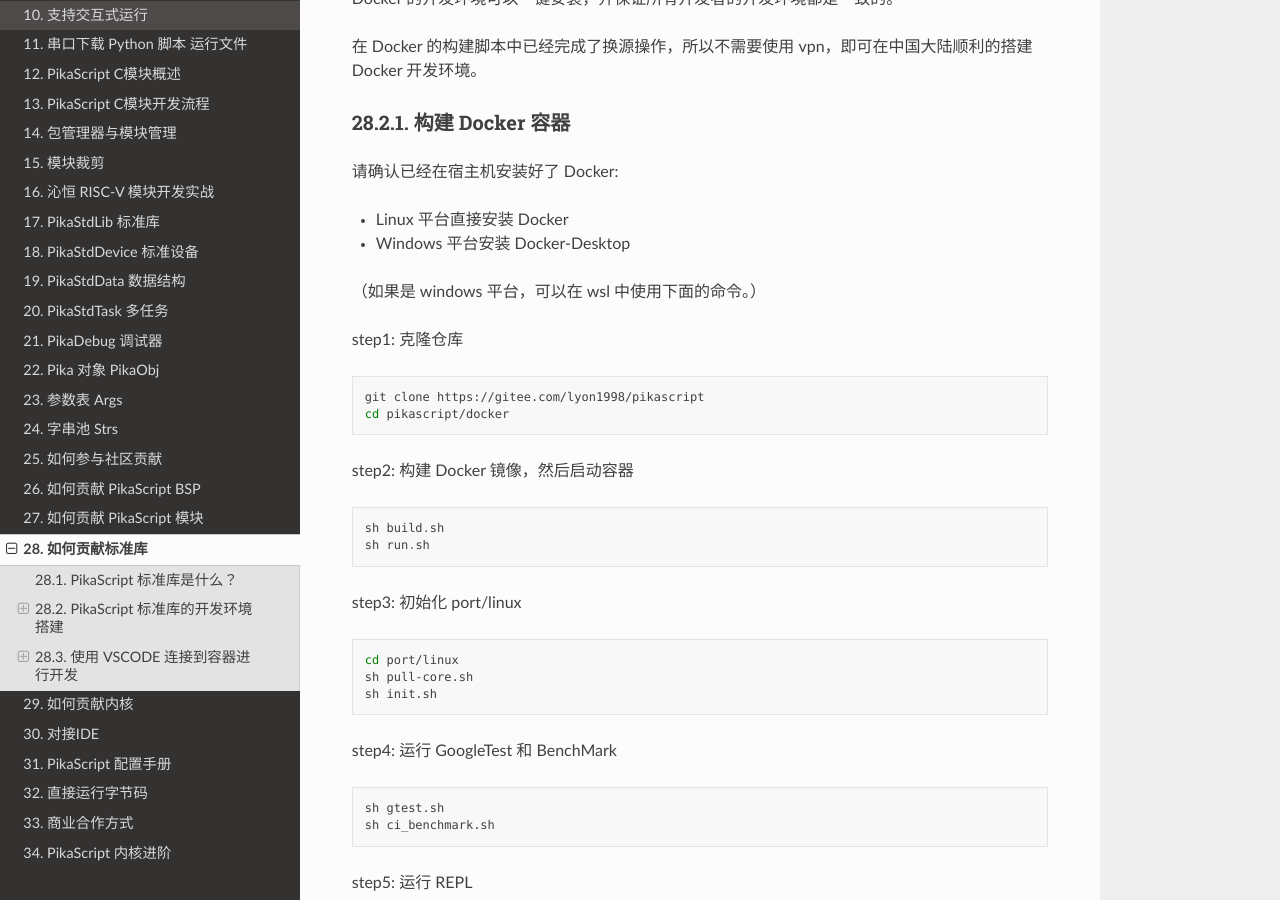
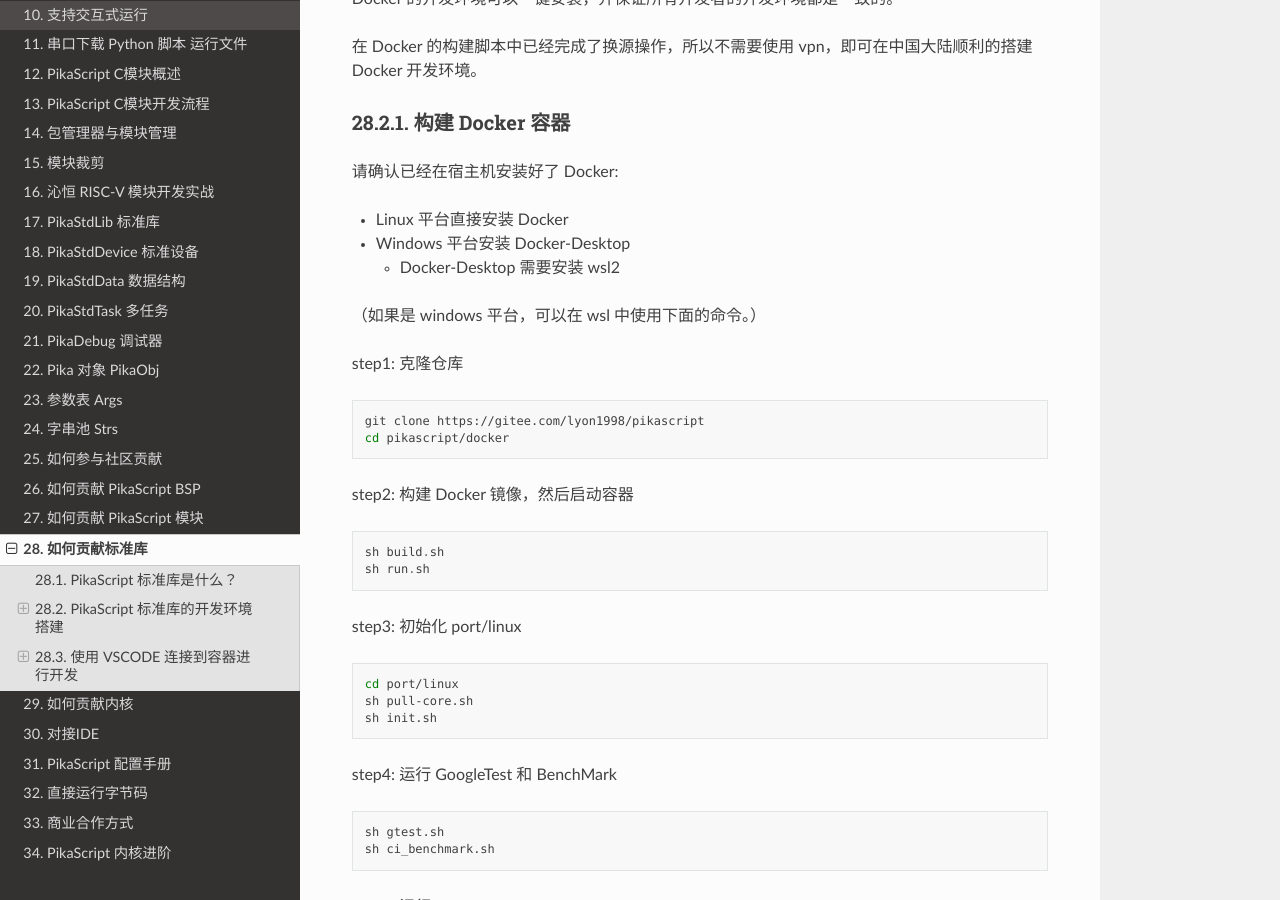
Before and after one commit to pikasTech/pikadoc, a Sphinx documentation site: the page built from docs/source/contribute_to_stdlib.md, in a window 1280 px wide and 900 px high, scrolled down 587 px. Built offline with Sphinx 7.4.7 and the Read the Docs theme 2.0.0, drawn with Linux system fonts in a browser that asks for light colours.

Commit message:
Update contribute_to_stdlib.md

```diff
--- a/docs/source/contribute_to_stdlib.md
+++ b/docs/source/contribute_to_stdlib.md
@@ -23,6 +23,7 @@ PikaScript 的 linux 开发平台需要安装 go，rust，GoogleTest，GoogleBen
 
 - Linux 平台直接安装 Docker
 - Windows 平台安装 Docker-Desktop
+  - Docker-Desktop 需要安装 wsl2
 
 （如果是 windows 平台，可以在 wsl 中使用下面的命令。）
 
```
